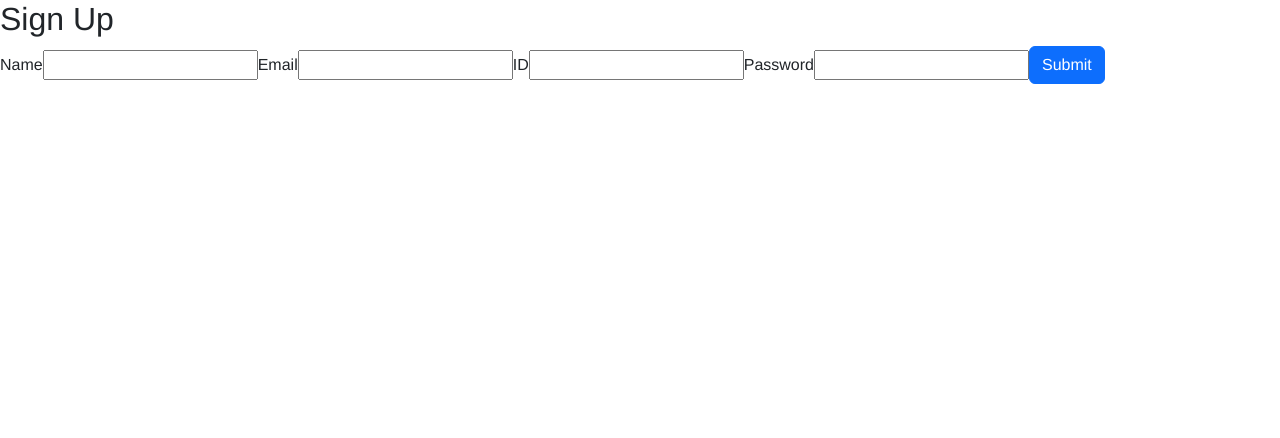
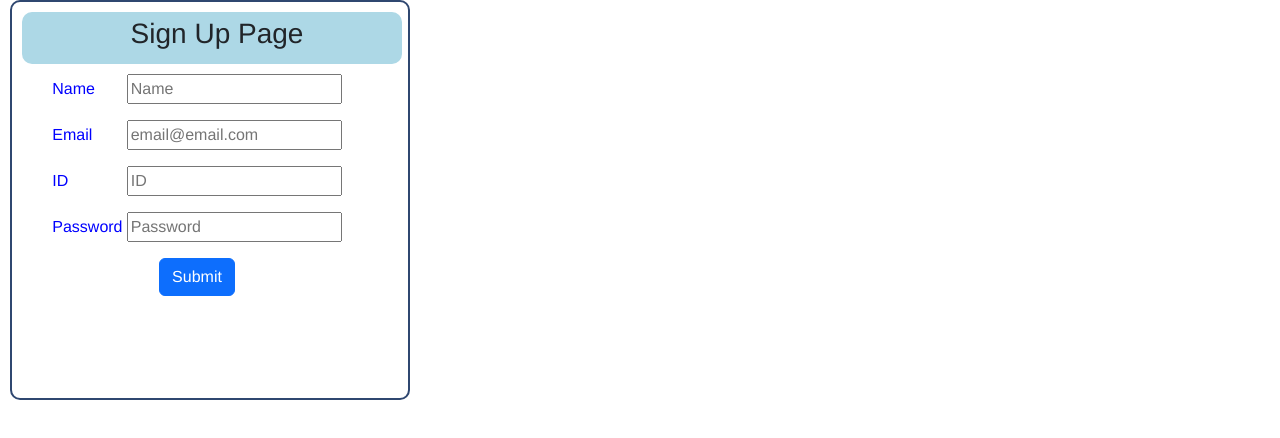
Before and after one commit to HyebeenEmma/TodoStudy_React, a React (Create React App) app: page /Signup in a window 1280 px wide. Shown: the top 438 px of the page. Built offline with nearby package versions, Linux system fonts and the light colour scheme.

Commit message:
Update signup.js

```diff
--- a/src/signup.js
+++ b/src/signup.js
@@ -71,7 +71,7 @@ export default function Signup() {
           display: submitted ? "" : "none",
         }}
       >
-        <h1>Hi, {name}! Successfully registered!!</h1>
+        <h4>Hi, {name}! Successfully registered!!</h4>
       </div>
     );
   };
@@ -84,15 +84,15 @@ export default function Signup() {
           display: error ? "" : "none",
         }}
       >
-        <h1>Please enter all the fields or the user already exists</h1>
+        <h4>Please enter all the fields or the user already exists</h4>
       </div>
     );
   };
 
   return (
-    <div className="form">
-      <div>
-        <h2>Sign Up</h2>
+    <div className="signup-box">
+      <div className="signup-title">
+        <h3>Sign Up Page</h3>
       </div>
 
       <div className="messages">
@@ -100,50 +100,60 @@ export default function Signup() {
         {successMessage()}
       </div>
 
-      <form>
-        <label htmlFor="name">Name</label>
+      <div className="signup-forms">
+        <p><label htmlFor="name" className="signup-text">Name</label>&nbsp;
         <input
           type="text"
           id="name"
           value={name}
           onChange={handleName}
           className="input"
+          placeholder="Name"
         />
+        </p>
 
-        <label htmlFor="email">Email</label>
+        <p><label htmlFor="email" className="signup-text">Email</label>&nbsp;
         <input
           type="email"
           id="email"
           value={email}
           onChange={handleEmail}
           className="input"
+          placeholder="email@email.com"
         />
+        </p>
 
-        <label htmlFor="id">ID</label>
+        <p><label htmlFor="id" className="signup-text">ID</label>&nbsp;
         <input
           type="text"
           id="id"
           value={id}
           onChange={handleID}
           className="input"
+          placeholder="ID"
         />
-        <label htmlFor="password">Password</label>
+        </p>
+
+        <p><label htmlFor="password" className="signup-text">Password</label>&nbsp;
         <input
           type="password"
           id="password"
           value={password}
           onChange={handlePassword}
           className="input"
+          placeholder="Password"
         />
+        </p>
 
-        <button
+        <p><button
           onClick={handleSubmit}
           className="btn btn-primary"
           type="submit"
         >
           Submit
         </button>
-      </form>
+        </p>
+      </div>
     </div>
   );
 }
```
